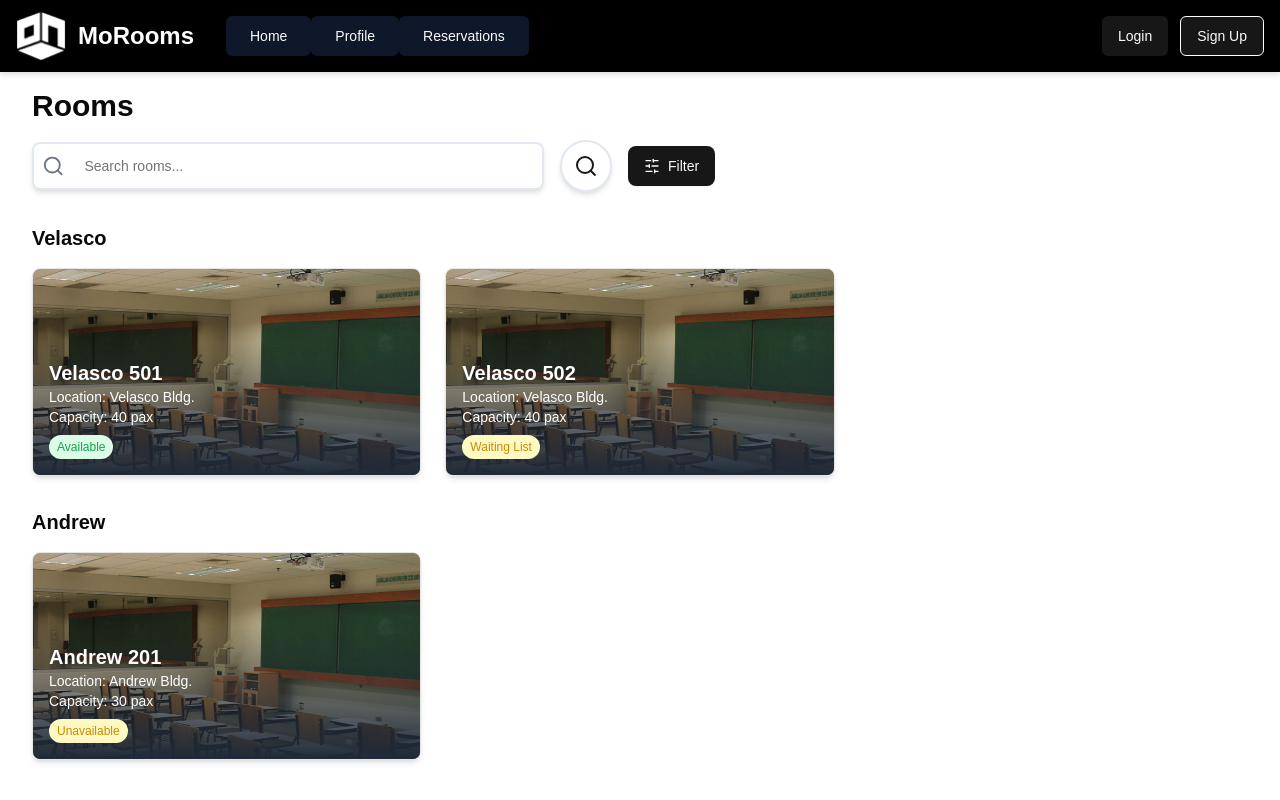
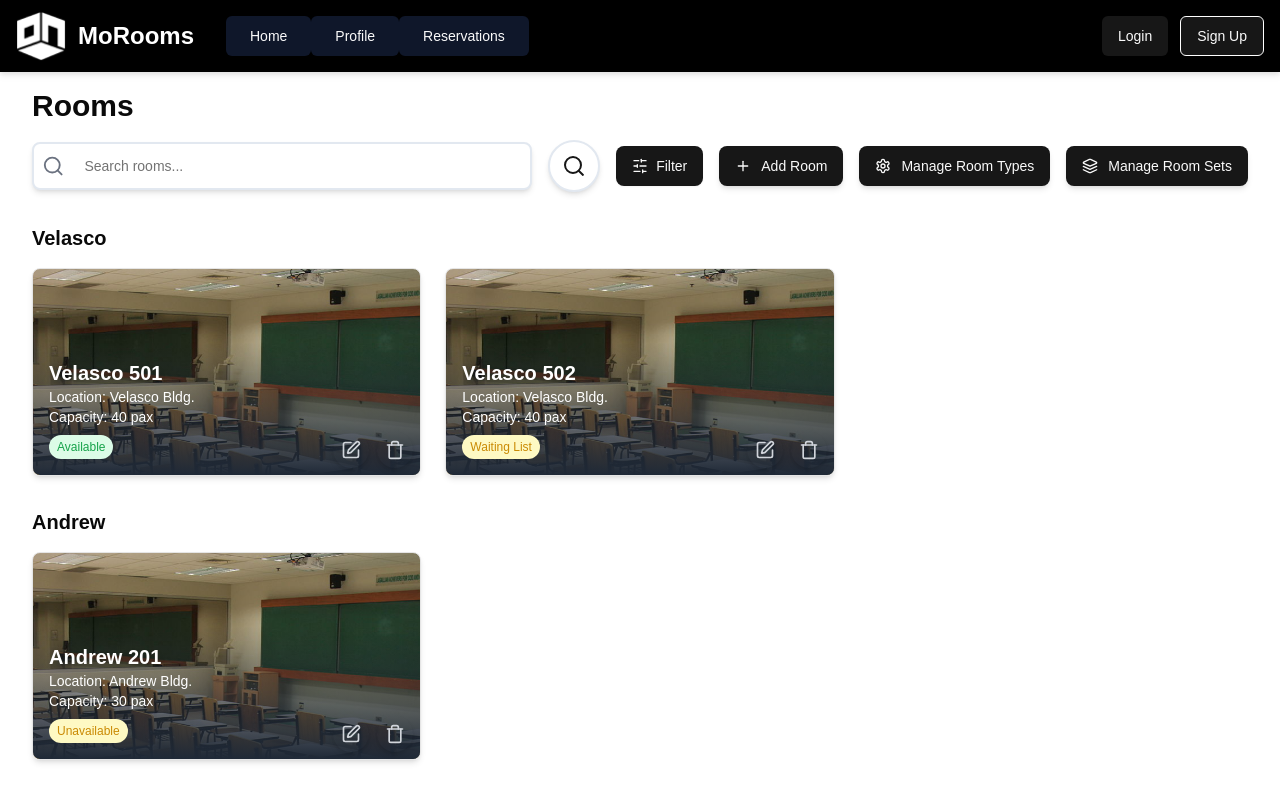
Before and after one commit to pjagbuya/STSWENG_MOROOMS, a Next.js app: page /rooms in a window 1280 px wide. Built offline with nearby package versions, Linux system fonts and the light colour scheme; no server answers.

Commit message:
Add frontend draft for admin room management
Assume the page always shows admin controls for now

```diff
--- /dev/null
+++ b/app/manage/room_sets/page.jsx
@@ -0,0 +1,3 @@
+export default function ManageRoomSetsPage() {
+  return null;
+}
--- /dev/null
+++ b/app/manage/room_types/page.jsx
@@ -0,0 +1,3 @@
+export default function ManageRoomTypesPage() {
+  return null;
+}
--- a/app/rooms/page.jsx
+++ b/app/rooms/page.jsx
@@ -1,9 +1,13 @@
 import Header from '@/components/header';
+import AddRoomButton from '@/components/rooms/add_room_button';
 import SearchFilter from '@/components/rooms/search_filter';
 import { SetResult } from '@/components/rooms/set_result';
 import { Button } from '@/components/ui/button';
 import { Input } from '@/components/ui/input';
 import { Search } from 'lucide-react';
+import { Settings } from 'lucide-react';
+import { Layers } from 'lucide-react';
+import Link from 'next/link';
 
 export default function RoomSearchPage() {
   return (
@@ -14,6 +18,7 @@ export default function RoomSearchPage() {
         <h2 className="mb-4 text-3xl font-semibold">Rooms</h2>
 
         <div className="mb-8 flex items-center gap-4">
+          <div className="flex flex-1 items-center gap-4">
             <div className="flex max-w-lg flex-1 items-center rounded-lg border-2 border-slate-200 bg-white p-0.5 px-2 shadow-md">
               <Search className="mr-2 text-gray-500" />
               <Input
@@ -31,6 +36,24 @@ export default function RoomSearchPage() {
             </Button>
 
             <SearchFilter />
+          </div>
+
+          {/* Admin controls */}
+          <div className="flex gap-4">
+            <AddRoomButton />
+            <Button asChild className="rounded-lg shadow-md">
+              <Link href="/manage/room_types">
+                <Settings className="mr-0.5" />
+                Manage Room Types
+              </Link>
+            </Button>
+            <Button asChild className="rounded-lg shadow-md">
+              <Link href="/manage/room_sets">
+                <Layers className="mr-0.5" />
+                Manage Room Sets
+              </Link>
+            </Button>
+          </div>
         </div>
 
         <div className="space-y-8">
--- /dev/null
+++ b/components/rooms/add_room_button.jsx
@@ -0,0 +1,19 @@
+import { RoomForm } from './forms/room_form';
+import { Button } from '@/components/ui/button';
+import { Dialog, DialogContent, DialogTrigger } from '@/components/ui/dialog';
+import { Plus } from 'lucide-react';
+
+export default function AddRoomButton() {
+  return (
+    <Dialog>
+      <DialogTrigger asChild>
+        <Button className="rounded-lg shadow-md">
+          <Plus className="mr-0.5" />
+          Add Room
+        </Button>
+      </DialogTrigger>
+
+      <DialogContent>{/* <RoomForm /> */}</DialogContent>
+    </Dialog>
+  );
+}
--- /dev/null
+++ b/components/rooms/delete_room_button.jsx
@@ -0,0 +1,38 @@
+import {
+  AlertDialog,
+  AlertDialogAction,
+  AlertDialogCancel,
+  AlertDialogContent,
+  AlertDialogDescription,
+  AlertDialogFooter,
+  AlertDialogHeader,
+  AlertDialogTitle,
+  AlertDialogTrigger,
+} from '@/components/ui/alert-dialog';
+import { Trash } from 'lucide-react';
+
+export default function DeleteRoomButton() {
+  return (
+    <AlertDialog>
+      <AlertDialogTrigger asChild>
+        <button className="shadcn-button rounded-full p-2 shadow-md hover:bg-gray-800 hover:bg-opacity-80">
+          <Trash className="h-5 w-5 text-gray-300" />
+        </button>
+      </AlertDialogTrigger>
+
+      <AlertDialogContent>
+        <AlertDialogHeader>
+          <AlertDialogTitle>Are you absolutely sure?</AlertDialogTitle>
+          <AlertDialogDescription>
+            This action cannot be undone. This will permanently delete your
+            account and remove your data from our servers.
+          </AlertDialogDescription>
+        </AlertDialogHeader>
+        <AlertDialogFooter>
+          <AlertDialogCancel>Cancel</AlertDialogCancel>
+          <AlertDialogAction>Continue</AlertDialogAction>
+        </AlertDialogFooter>
+      </AlertDialogContent>
+    </AlertDialog>
+  );
+}
--- /dev/null
+++ b/components/rooms/edit_room_button.jsx
@@ -0,0 +1,17 @@
+import { RoomForm } from './forms/room_form';
+import { Dialog, DialogContent, DialogTrigger } from '@/components/ui/dialog';
+import { Edit } from 'lucide-react';
+
+export default function EditRoomButton() {
+  return (
+    <Dialog>
+      <DialogTrigger asChild>
+        <button className="shadcn-button rounded-full p-2 shadow-md hover:bg-gray-800 hover:bg-opacity-80">
+          <Edit className="h-5 w-5 text-gray-300" />
+        </button>
+      </DialogTrigger>
+
+      <DialogContent>{/* <RoomForm /> */}</DialogContent>
+    </Dialog>
+  );
+}
--- /dev/null
+++ b/components/rooms/forms/room_form.jsx
@@ -0,0 +1,3 @@
+export function RoomForm() {
+  return null;
+}
--- a/components/rooms/room_result.jsx
+++ b/components/rooms/room_result.jsx
@@ -1,15 +1,20 @@
+import DeleteRoomButton from './delete_room_button';
+import EditRoomButton from './edit_room_button';
 import { RoomStatus } from './room_status';
 import Link from 'next/link';
 
 export function RoomResult({ room }) {
   return (
+    <div className="relative">
       <Link href="/rooms/test" className="block">
         <article
           className="relative h-52 overflow-hidden rounded-lg border bg-cover bg-center shadow-md transition hover:shadow-lg"
           style={{ backgroundImage: `url(${room.image})` }}
         >
           <div className="absolute bottom-0 w-full bg-gradient-to-t from-gray-800 to-transparent p-4 text-white">
-          <h4 className="text-xl font-semibold drop-shadow-md">{room.name}</h4>
+            <h4 className="text-xl font-semibold drop-shadow-md">
+              {room.name}
+            </h4>
             <p className="text-sm">Location: {room.location}</p>
             <p className="text-sm">Capacity: {room.capacity} pax</p>
 
@@ -17,5 +22,11 @@ export function RoomResult({ room }) {
           </div>
         </article>
       </Link>
+
+      <div className="absolute bottom-2 right-2 flex space-x-2">
+        <EditRoomButton />
+        <DeleteRoomButton />
+      </div>
+    </div>
   );
 }
--- /dev/null
+++ b/components/ui/alert-dialog.jsx
@@ -0,0 +1,118 @@
+'use client';
+
+import { buttonVariants } from '@/components/ui/button';
+import { cn } from '@/lib/utils';
+import * as AlertDialogPrimitive from '@radix-ui/react-alert-dialog';
+import * as React from 'react';
+
+const AlertDialog = AlertDialogPrimitive.Root;
+
+const AlertDialogTrigger = AlertDialogPrimitive.Trigger;
+
+const AlertDialogPortal = AlertDialogPrimitive.Portal;
+
+const AlertDialogOverlay = React.forwardRef(({ className, ...props }, ref) => (
+  <AlertDialogPrimitive.Overlay
+    className={cn(
+      'fixed inset-0 z-50 bg-black/80 data-[state=open]:animate-in data-[state=closed]:animate-out data-[state=closed]:fade-out-0 data-[state=open]:fade-in-0',
+      className,
+    )}
+    {...props}
+    ref={ref}
+  />
+));
+AlertDialogOverlay.displayName = AlertDialogPrimitive.Overlay.displayName;
+
+const AlertDialogContent = React.forwardRef(({ className, ...props }, ref) => (
+  <AlertDialogPortal>
+    <AlertDialogOverlay />
+    <AlertDialogPrimitive.Content
+      ref={ref}
+      className={cn(
+        'fixed left-[50%] top-[50%] z-50 grid w-full max-w-lg translate-x-[-50%] translate-y-[-50%] gap-4 border bg-background p-6 shadow-lg duration-200 data-[state=open]:animate-in data-[state=closed]:animate-out data-[state=closed]:fade-out-0 data-[state=open]:fade-in-0 data-[state=closed]:zoom-out-95 data-[state=open]:zoom-in-95 data-[state=closed]:slide-out-to-left-1/2 data-[state=closed]:slide-out-to-top-[48%] data-[state=open]:slide-in-from-left-1/2 data-[state=open]:slide-in-from-top-[48%] sm:rounded-lg',
+        className,
+      )}
+      {...props}
+    />
+  </AlertDialogPortal>
+));
+AlertDialogContent.displayName = AlertDialogPrimitive.Content.displayName;
+
+const AlertDialogHeader = ({ className, ...props }) => (
+  <div
+    className={cn(
+      'flex flex-col space-y-2 text-center sm:text-left',
+      className,
+    )}
+    {...props}
+  />
+);
+AlertDialogHeader.displayName = 'AlertDialogHeader';
+
+const AlertDialogFooter = ({ className, ...props }) => (
+  <div
+    className={cn(
+      'flex flex-col-reverse sm:flex-row sm:justify-end sm:space-x-2',
+      className,
+    )}
+    {...props}
+  />
+);
+AlertDialogFooter.displayName = 'AlertDialogFooter';
+
+const AlertDialogTitle = React.forwardRef(({ className, ...props }, ref) => (
+  <AlertDialogPrimitive.Title
+    ref={ref}
+    className={cn('text-lg font-semibold', className)}
+    {...props}
+  />
+));
+AlertDialogTitle.displayName = AlertDialogPrimitive.Title.displayName;
+
+const AlertDialogDescription = React.forwardRef(
+  ({ className, ...props }, ref) => (
+    <AlertDialogPrimitive.Description
+      ref={ref}
+      className={cn('text-sm text-muted-foreground', className)}
+      {...props}
+    />
+  ),
+);
+AlertDialogDescription.displayName =
+  AlertDialogPrimitive.Description.displayName;
+
+const AlertDialogAction = React.forwardRef(({ className, ...props }, ref) => (
+  <AlertDialogPrimitive.Action
+    ref={ref}
+    className={cn(buttonVariants(), className)}
+    {...props}
+  />
+));
+AlertDialogAction.displayName = AlertDialogPrimitive.Action.displayName;
+
+const AlertDialogCancel = React.forwardRef(({ className, ...props }, ref) => (
+  <AlertDialogPrimitive.Cancel
+    ref={ref}
+    className={cn(
+      buttonVariants({ variant: 'outline' }),
+      'mt-2 sm:mt-0',
+      className,
+    )}
+    {...props}
+  />
+));
+AlertDialogCancel.displayName = AlertDialogPrimitive.Cancel.displayName;
+
+export {
+  AlertDialog,
+  AlertDialogPortal,
+  AlertDialogOverlay,
+  AlertDialogTrigger,
+  AlertDialogContent,
+  AlertDialogHeader,
+  AlertDialogFooter,
+  AlertDialogTitle,
+  AlertDialogDescription,
+  AlertDialogAction,
+  AlertDialogCancel,
+};
--- a/package.json
+++ b/package.json
@@ -11,6 +11,7 @@
     "prepare": "husky install"
   },
   "dependencies": {
+    "@radix-ui/react-alert-dialog": "^1.1.2",
     "@radix-ui/react-avatar": "^1.1.1",
     "@radix-ui/react-dialog": "^1.1.2",
     "@radix-ui/react-label": "^2.1.0",
```
Also changed, not shown: 1 other file (tests, documents, lock files or other folders). Lines whose indentation alone changed are shown as unchanged.
